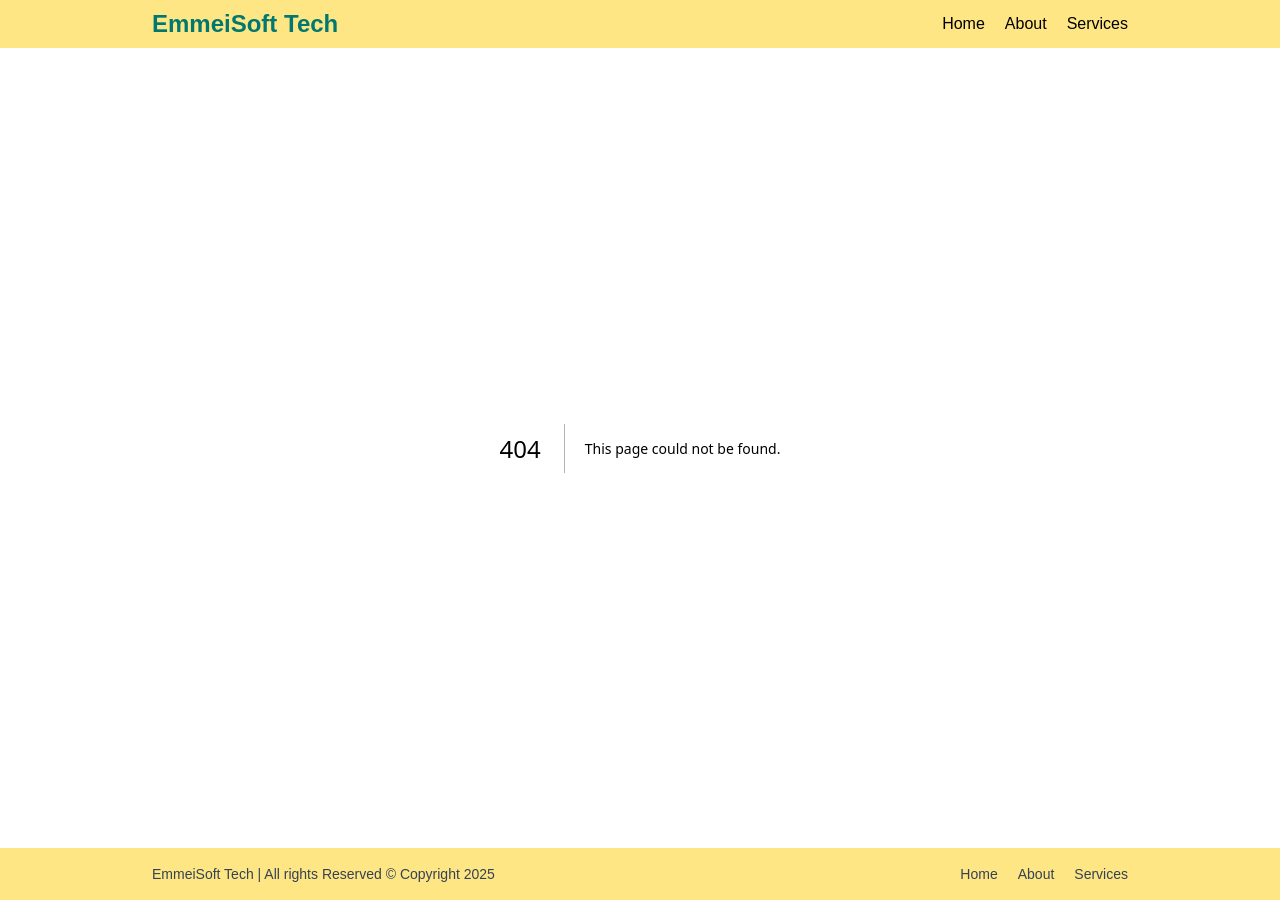
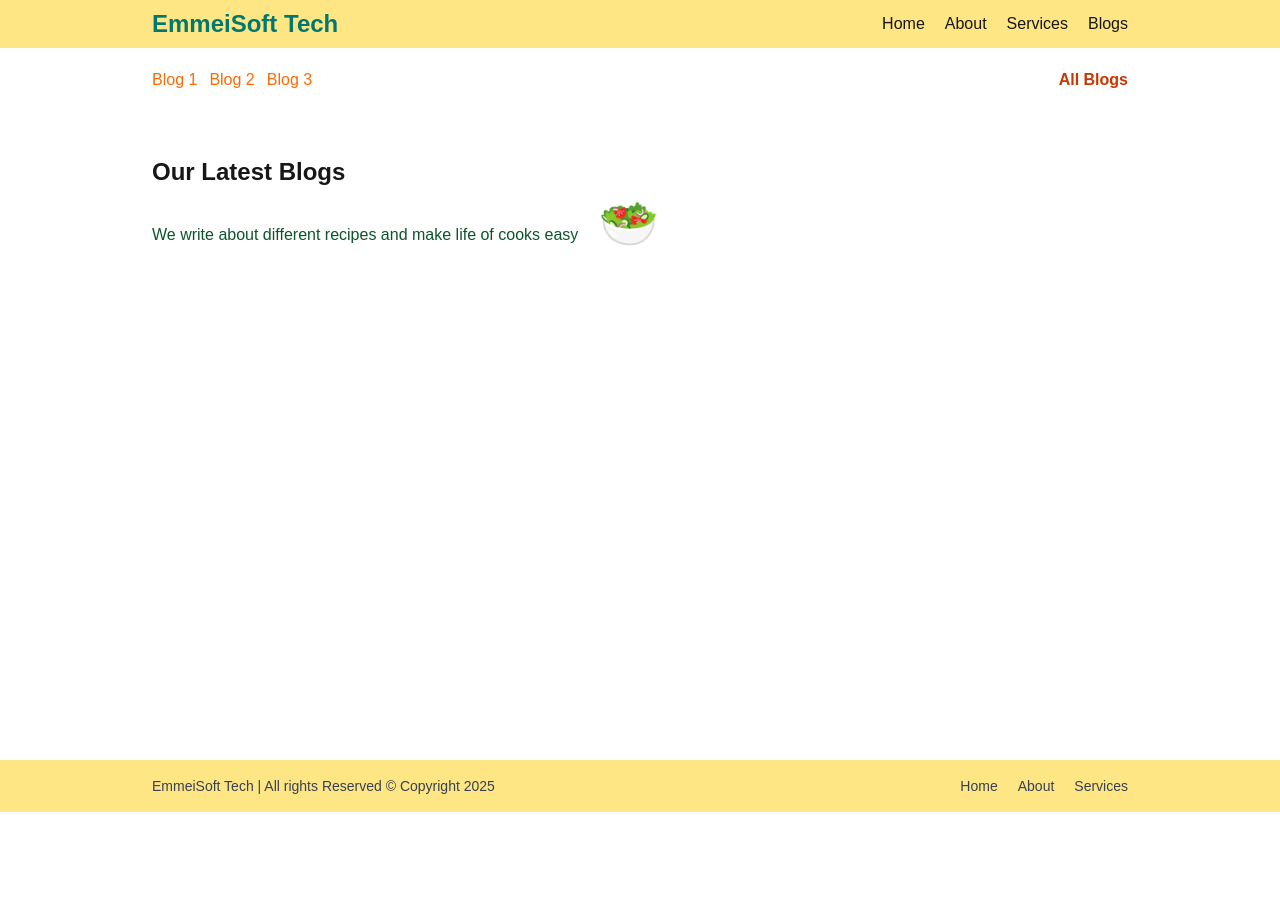
Before and after one commit to emmeiwhite/EmmeiSoft-TechApp, a Next.js app: page /blogs in a window 1280 px wide. Before the commit this address had no page. After the commit the page ends 812 px from the top, so only its background shows below. Built offline with nearby package versions, Linux system fonts and the light colour scheme.

Commit message:
Blog Page with Dynamic Routes

```diff
--- /dev/null
+++ b/app/blogs/[blogID]/page.jsx
@@ -0,0 +1,14 @@
+export default async function SingleBlog({ params }) {
+  const { blogID } = await params
+  return (
+    <div className="">
+      <div className="py-8">
+        <h1 className="text-2xl font-semibold mb-6"> Blog Page</h1>
+
+        <p>
+          Blog with id <span className="font-bold">{blogID}</span>
+        </p>
+      </div>
+    </div>
+  )
+}
--- /dev/null
+++ b/app/blogs/layout.jsx
@@ -0,0 +1,36 @@
+import Link from 'next/link'
+
+function layout({ children }) {
+  return (
+    <div className="py-5 max-w-5xl mx-auto px-6 min-h-[712px]">
+      <header>
+        <div className="flex gap-3 justify-between items-center">
+          <div className="flex gap-3 justify-between items-center">
+            <Link
+              className="text-orange-500 hover:text-orange-700 hover:underline transition-all"
+              href="/blogs/1">
+              Blog 1
+            </Link>
+            <Link
+              className="text-orange-500 hover:text-orange-700 hover:underline transition-all"
+              href="/blogs/2">
+              Blog 2
+            </Link>
+            <Link
+              className="text-orange-500 hover:text-orange-700 hover:underline transition-all"
+              href="/blogs/3">
+              Blog 3
+            </Link>
+          </div>
+
+          <Link href={'/blogs'}>
+            <h1 className="font-semibold text-orange-700 hover:underline">All Blogs</h1>
+          </Link>
+        </div>
+      </header>
+
+      <main className="py-8">{children}</main>
+    </div>
+  )
+}
+export default layout
--- /dev/null
+++ b/app/blogs/page.jsx
@@ -0,0 +1,34 @@
+import Link from 'next/link'
+
+function BlogsPage() {
+  return (
+    <div className="">
+      <div className="py-8">
+        <h1 className="text-2xl font-semibold"> Our Latest Blogs </h1>
+
+        <p className="text-green-900 my-3">
+          We write about different recipes and make life of cooks easy{' '}
+          <span className="text-5xl ml-4">🥗</span>
+        </p>
+        {/* <div className="mt-8 flex gap-3">
+          <Link
+            className="text-orange-500 hover:text-orange-700 hover:underline transition-all"
+            href="/blogs/1">
+            Blog 1
+          </Link>
+          <Link
+            className="text-orange-500 hover:text-orange-700 hover:underline transition-all"
+            href="/blogs/2">
+            Blog 2
+          </Link>
+          <Link
+            className="text-orange-500 hover:text-orange-700 hover:underline transition-all"
+            href="/blogs/3">
+            Blog 3
+          </Link>
+        </div> */}
+      </div>
+    </div>
+  )
+}
+export default BlogsPage
--- a/components/Header.jsx
+++ b/components/Header.jsx
@@ -25,6 +25,12 @@ function Header() {
               className="hover:text-amber-600">
               Services
             </Link>
+
+            <Link
+              href={'/blogs'}
+              className="hover:text-amber-600">
+              Blogs
+            </Link>
           </div>
         </nav>
       </div>
```
